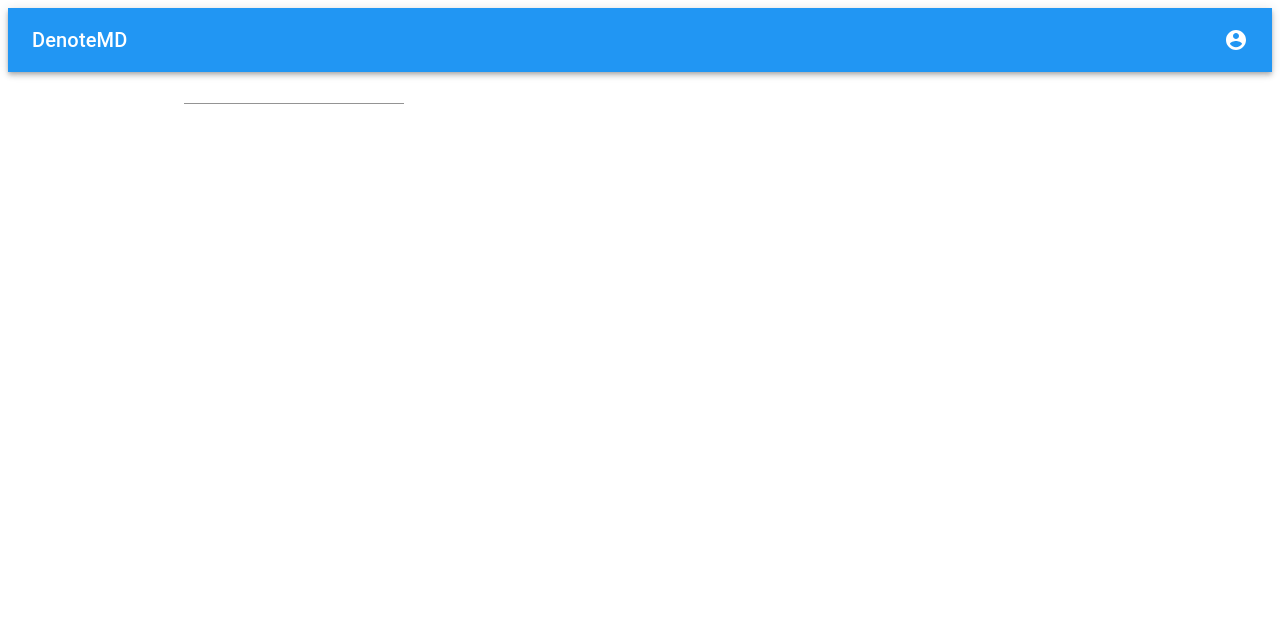
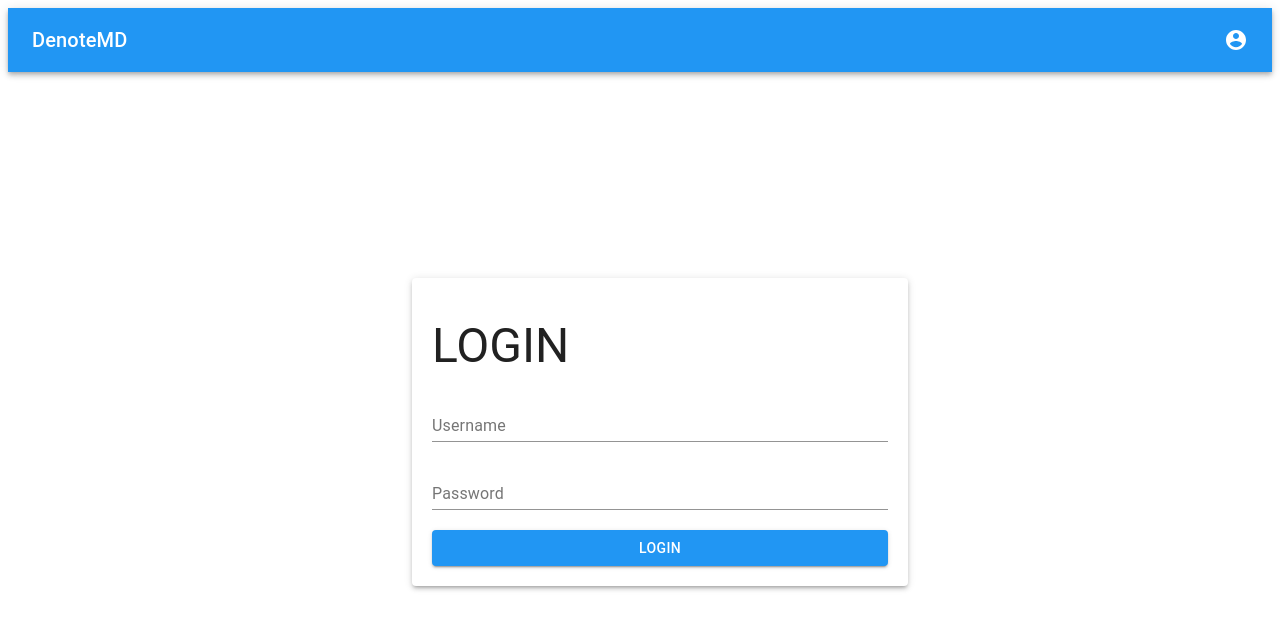
Before and after one commit to DenoteMD/denote-md-backend, a React (Create React App) app in the folder dmd-frontend/: page / in a window 1280 px wide. Shown: the top 630 px of the page. Built offline with nearby package versions, Linux system fonts and the light colour scheme.

Commit message:
Init login form UI

```diff
--- a/dmd-frontend/src/pages/login/index.tsx
+++ b/dmd-frontend/src/pages/login/index.tsx
@@ -3,57 +3,151 @@ import styled from 'styled-components';
 import { useForm } from 'react-hook-form';
 
 import Grid from '@material-ui/core/Grid';
+import Paper from '@material-ui/core/Paper';
+import Button from '@material-ui/core/Button';
 import Container from '@material-ui/core/Container';
 import TextField from '@material-ui/core/TextField';
+import Typography from '@material-ui/core/Typography';
 
-const emailReg = /^[A-Z0-9._%+-]+@[A-Z0-9.-]+\.[A-Z]{2,}$/i;
+/*
+ *  Must contains:
+ *    - from 8 to 32 characters
+ *    - at least 1 Uppercase character
+ *    - at least 1 lowercase character
+ *    - at least 1 numberic character
+ *    - at least 1 special character
+ * */
+const passwordReg = /^(?=.*?[A-Z])(?=.*?[a-z])(?=.*?[0-9])(?=.*?[^\w\s]|[_]).{8,32}$/;
+const usernameReg = /^(?=.{8,20}$)(?![_.])(?!.*[_.]{2})[a-zA-Z0-9._]+(?<![_.])$/;
 
 const Login: React.FC<any> = (props: any) => {
     const { handleSubmit, register, errors, setValue } = useForm<{
-        email: string,
+        username: string,
+        password: string,
     }>({
         defaultValues: {
-            email: '',
+            username: '',
+            password: '',
         }
     });
 
-    const _handleFormSubmit = useCallback((values) => {
-        console.log(values);
+    const _handleFormSubmit = useCallback((data, e) => {
+        e.preventDefault();
+        console.log(data);
     }, []);
 
-    const _handleEmailChange = useCallback((e, email) => {
-        setValue('email', email);
-    }, []);
+    const _handleUsernameChange = useCallback((e) => {
+        setValue('username', e.target.value);
+    }, [setValue]);
+
+    const _handlePasswordChange = useCallback((e) => {
+        setValue('password', e.target.value);
+    }, [setValue]);
 
     useEffect(() => {
-        register('email', {
+        register('username', {
             validate: (value) => {
-                if (value.length === 0) return 'Email cannot be empty';
-               return emailReg.test(value) || 'Invalid email format';
+                if (value.length === 0) return 'Username cannot be empty';
+                return usernameReg.test(value) || 'Invalid username format';
+            }
+        });
+        register('password', {
+            validate: (value) => {
+                if (value.length === 0) return 'Password cannot be empty';
+                if (value.length < 8 || value.length > 32) return 'Password must be between 8 and 32 characters';
+                return passwordReg.test(value) || 'Invalid password, please have a look at our password policy';
             }
         });
     }, [register]);
 
     return (
-        <FlexContainer maxWidth="md">
-            <Grid container>
-                <Grid item>
-                    <form onSubmit={_handleFormSubmit}>
-                        <TextField
-                            name="email"
-                            error={errors?.email}
-                            helperText={errors?.email?.message}
-                            onChange={_handleEmailChange}
-                        />
-                    </form>
+        <FlexContainer
+            maxWidth="md"
+        >
+            <Grid
+                container
+                justify="center"
+                alignItems="center"
+            >
+                <Grid
+                    item
+                    xs={12}
+                    sm={12}
+                    md={6}
+                >
+                    <StyledPaper
+                        elevation={3}
+                    >
+                        <Grid
+                            container
+                            direction="column"
+                        >
+                            <Grid
+                                item
+                            >
+                                <LoginFormTitle variant="h3">LOGIN</LoginFormTitle>
+                            </Grid>
+                            <Grid item>
+                             <StyledForm onSubmit={handleSubmit(_handleFormSubmit)}>
+                                 <StyledTextField
+                                     name="username"
+                                     label="Username"
+                                     ref={register}
+                                     error={Boolean(errors?.username)}
+                                     onChange={_handleUsernameChange}
+                                     helperText={errors?.username?.message}
+                                 />
+                                 <StyledTextField
+                                     name="password"
+                                     type="password"
+                                     label="Password"
+                                     ref={register}
+                                     error={Boolean(errors?.password)}
+                                     onChange={_handlePasswordChange}
+                                     helperText={errors?.password?.message}
+                                 />
+                                 <Button
+                                     type="submit"
+                                     color="primary"
+                                     variant="contained"
+                                 >
+                                     Login
+                                 </Button>
+                             </StyledForm>
+                            </Grid>
+                       </Grid>
+                    </StyledPaper>
                 </Grid>
             </Grid>
-        </FlexContainer>
+         </FlexContainer>
     );
 };
 
+const LoginFormTitle = styled(Typography)`
+    padding: 20px 0;
+`;
+
+const StyledPaper = styled(Paper)`
+    width: 100%;
+    padding: 20px;
+    display: flex;
+    align-items: center;
+    justify-content: center;
+`;
+
 const FlexContainer = styled(Container)`
     display: flex;
+    height: 90vh;
+`;
+
+
+const StyledTextField = styled(TextField)`
+    margin-bottom: 20px;
+`;
+
+const StyledForm = styled.form`
+    display: flex;
+    flex-direction: column;
 `;
 
 export default Login;
```
